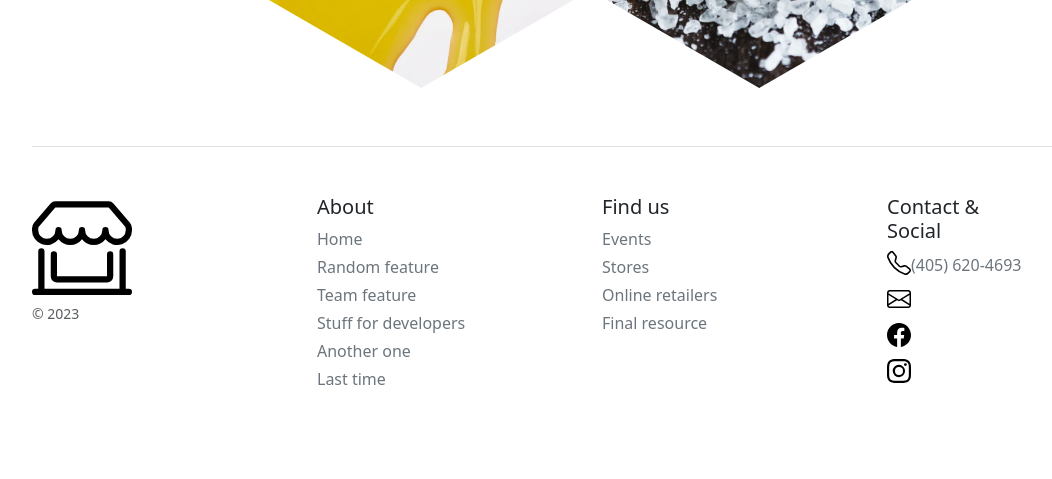
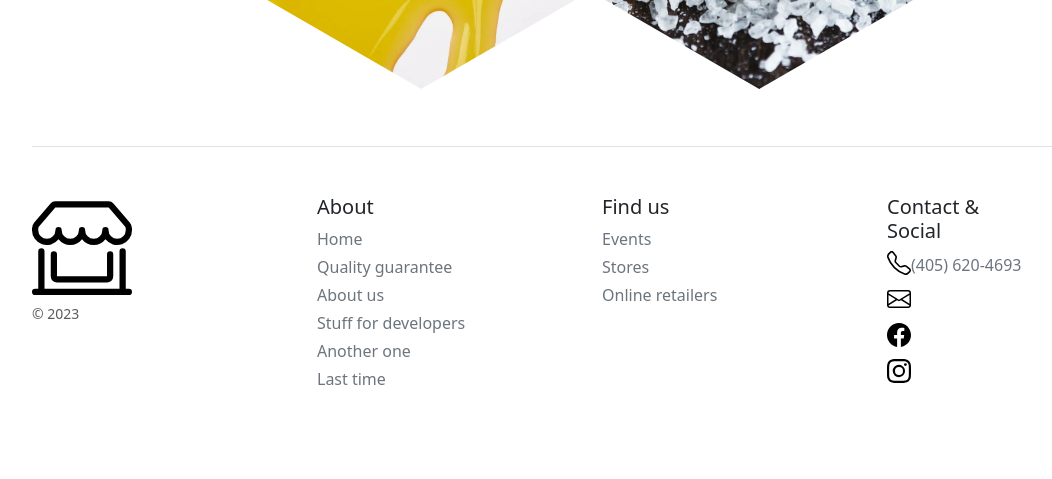
Before and after one commit to hkiely/Flask_stripe_shop, a Flask app: page / in a window 1280 px wide. Shown: the part 2360-2839 px from the top of the page, without its empty margins (50-1102 px from the left). Run offline with Flask 2, Linux system fonts and the light colour scheme; some libraries are stand-ins or nearby versions.

```diff
--- a/app/templates/parent.html
+++ b/app/templates/parent.html
@@ -14,7 +14,7 @@
     <nav class="navbar sticky-top bg-body-tertiary">
         <div class="container-fluid">
           <a class="navbar-brand" href="{{ url_for('index') }}">
-            <img src="static/bee_vector.svg" alt="Logo" width="36" height="28.5" class="d-inline-block align-text-top">
+            <img src="static/bee_vector.svg" alt="Logo" width="36" height="28.5" class="d-inline-block align-text-center">
             Paige's Chewy Granola
           </a>
           <a href="{{ url_for('shop') }}" class="btn btn-warning btn-md" role="button"><span class="bi bi-basket2-fill"></span>&nbsp;Shop Now</a>
--- a/app/templates/snippets/footer.html
+++ b/app/templates/snippets/footer.html
@@ -7,9 +7,9 @@
       <div class="col-6 col-md">
         <h5>About</h5>
         <ul class="list-unstyled text-small">
-          <li class="mb-1"><a class="link-secondary text-decoration-none" href="#">Home</a></li>
-          <li class="mb-1"><a class="link-secondary text-decoration-none" href="#">Random feature</a></li>
-          <li class="mb-1"><a class="link-secondary text-decoration-none" href="#">Team feature</a></li>
+          <li class="mb-1"><a class="link-secondary text-decoration-none" href="{{ url_for('index') }}">Home</a></li>
+          <li class="mb-1"><a class="link-secondary text-decoration-none" href="#">Quality guarantee</a></li>
+          <li class="mb-1"><a class="link-secondary text-decoration-none" href="#">About us</a></li>
           <li class="mb-1"><a class="link-secondary text-decoration-none" href="#">Stuff for developers</a></li>
           <li class="mb-1"><a class="link-secondary text-decoration-none" href="#">Another one</a></li>
           <li class="mb-1"><a class="link-secondary text-decoration-none" href="#">Last time</a></li>
@@ -21,14 +21,13 @@
           <li class="mb-1"><a class="link-secondary text-decoration-none" href="#">Events</a></li>
           <li class="mb-1"><a class="link-secondary text-decoration-none" href="#">Stores</a></li>
           <li class="mb-1"><a class="link-secondary text-decoration-none" href="#">Online retailers</a></li>
-          <li class="mb-1"><a class="link-secondary text-decoration-none" href="#">Final resource</a></li>
         </ul>
       </div>
       <div class="col-6 col-md">
         <h5>Contact & <br> Social</h5>
         <ul class="list-unstyled text-small">
           <li class="mb-1"><a class="link-secondary text-decoration-none" href="#"><img class="mb-2" src="static/telephone.svg" alt="" width="24" height="24">(405) 620-4693</a></li>
-          <li class="mb-1"><a class="link-secondary text-decoration-none" href="#"><img class="mb-2" src="static/envelope.svg" alt="" width="24" height="24"></a></li>
+          <li class="mb-1"><a class="link-secondary text-decoration-none" href="mailto: paigesgranola@gmail.com"><img class="mb-2" src="static/envelope.svg" alt="" width="24" height="24"></a></li>
           <li class="mb-1"><a class="link-secondary text-decoration-none" href="#"><img class="mb-2" src="static/facebook.svg" alt="" width="24" height="24"></a></li>
           <li class="mb-1"><a class="link-secondary text-decoration-none" href="#"><img class="mb-2" src="static/instagram.svg" alt="" width="24" height="24"></a></li>
         </ul>
```
Also changed, not shown: app/models.py (added, +10 -0 lines).
